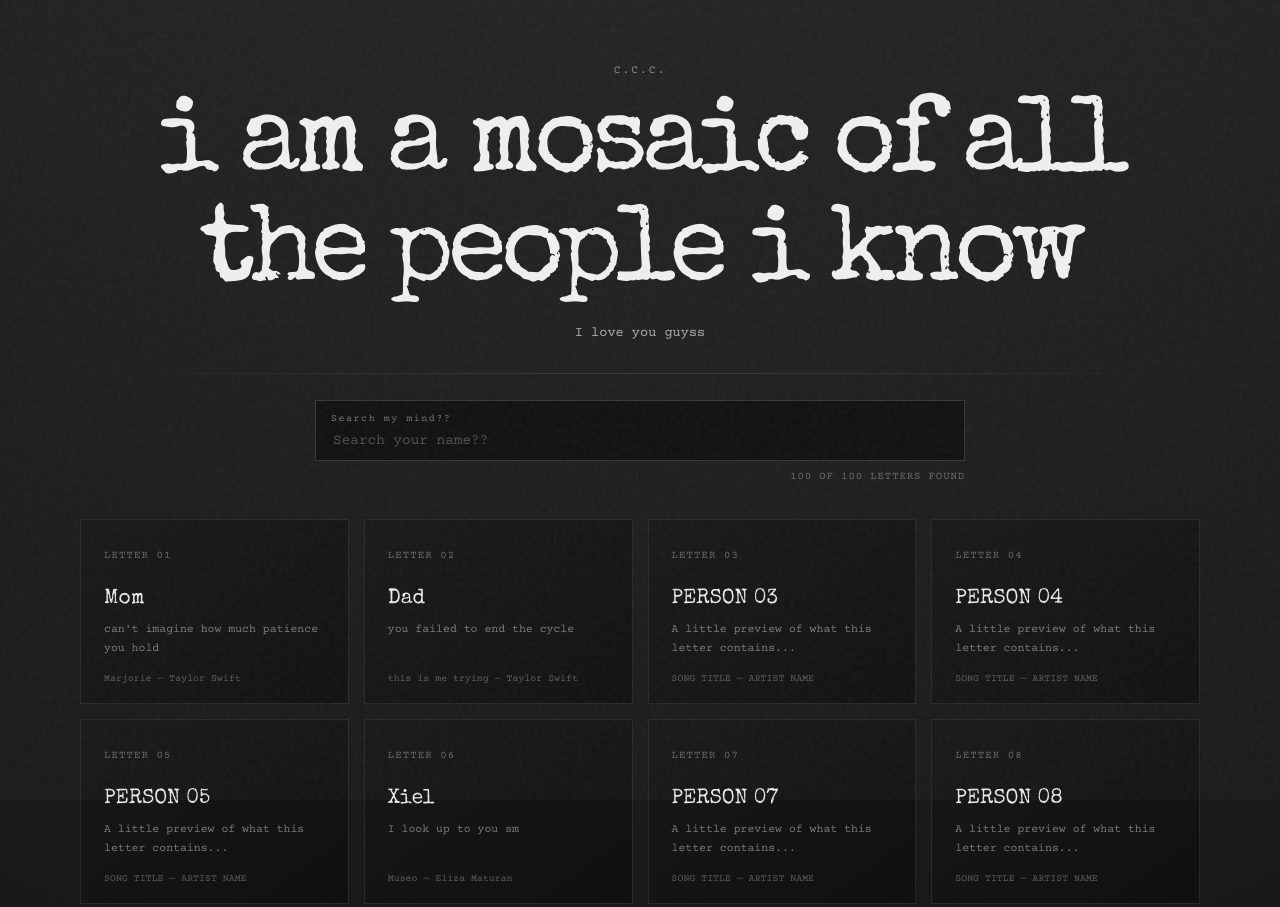
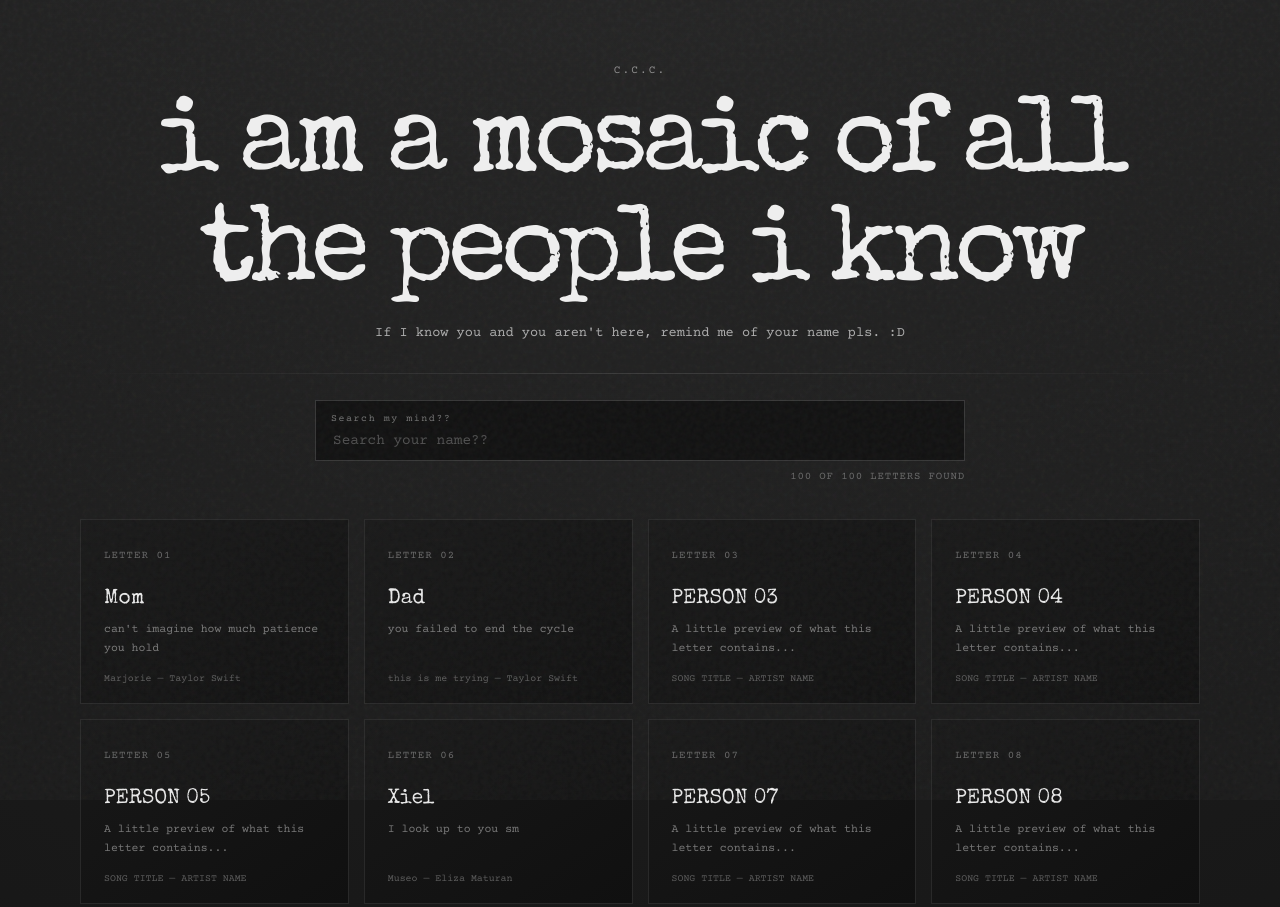
Before and after one commit to kizichie/hollowingknight, a plain HTML site: page index.html in a window 1280 px wide. Shown: the top 907 px of the page. Drawn offline with nearby package versions, Linux system fonts and the light colour scheme.

Commit message:
Update index.html

```diff
--- a/index.html
+++ b/index.html
@@ -16,7 +16,7 @@
   <header>
     <p class="eyebrow">C.C.C.</p>
     <h1>I am a mosaic of all the people I know</h1>
-    <p class="subtitle">I love you guyss</p>
+    <p class="subtitle">If I know you and you aren't here, remind me of your name pls. :D</p>
     <div class="rule"></div>
 
     <div class="archive-tools">
```
